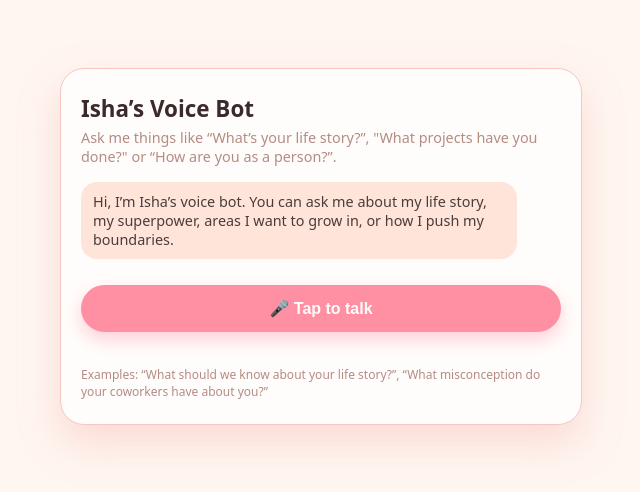
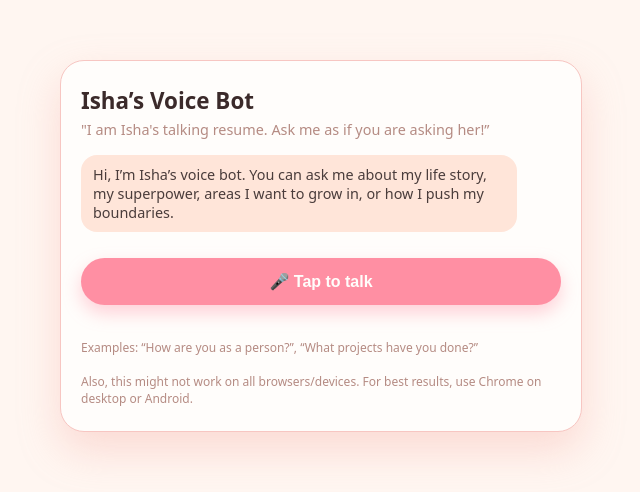
Before and after one commit to IshaSarangi/Isha_Sarangi_Voice_Bot, a website: page public/index.html in a window 1280 px wide. Shown: the part 154-646 px from the top of the page, without its empty margins (319-959 px from the left). Drawn offline with Linux system fonts and the light colour scheme.

```diff
--- a/public/index.html
+++ b/public/index.html
@@ -119,7 +119,7 @@
 <body>
   <div class="card">
     <h1>Isha’s Voice Bot</h1>
-    <p class="subtitle">Ask me things like “What’s your life story?”, "What projects have you done?" or “How are you as a person?”.</p>
+    <p class="subtitle">"I am Isha's talking resume. Ask me as if you are asking her!”</p>
 
     <!-- Chat log for user & bot messages -->
     <div class="log" id="log"></div>
@@ -130,7 +130,9 @@
     </button>
     <div class="status" id="status"></div>
     <div class="hint">
-      Examples: “What should we know about your life story?”, “What misconception do your coworkers have about you?”
+      Examples: “How are you as a person?”, “What projects have you done?”<br><br>
+
+      Also, this might not work on all browsers/devices. For best results, use Chrome on desktop or Android.
     </div>
   </div>
 
```
